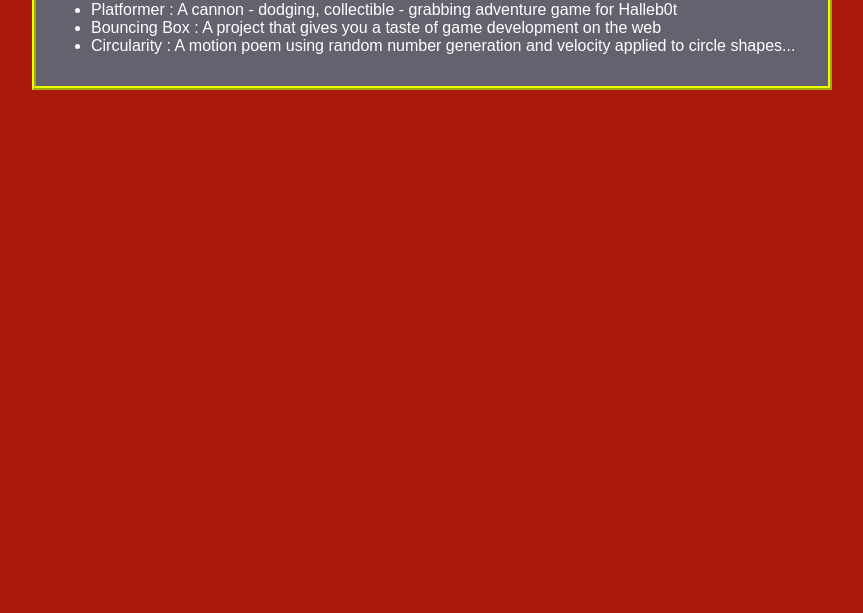
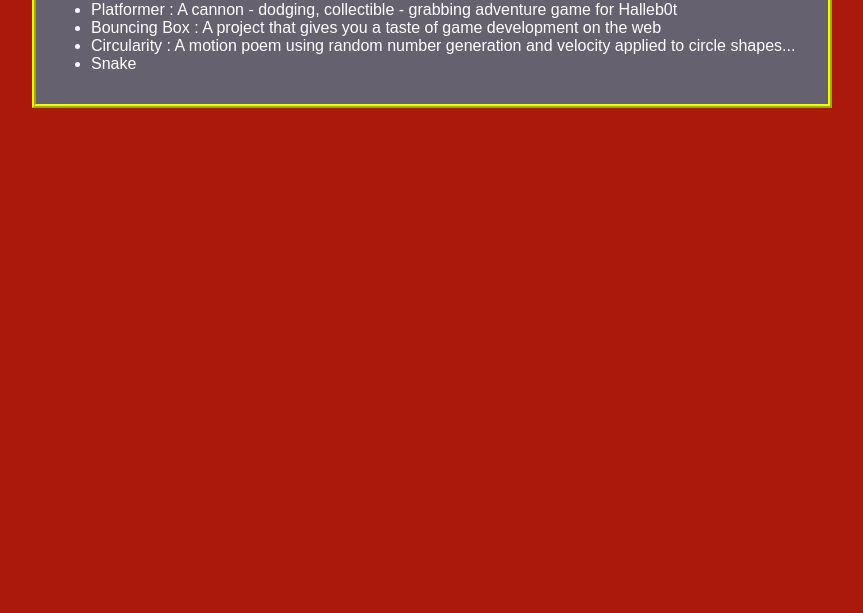
Before and after one commit to CreativeEngine28/CreativeEngine28.github.io, a plain HTML site: page portfolio.html in a window 1280 px wide. Shown: the part 187-800 px from the top of the page, without its empty margins (208-1071 px from the left). Drawn offline with Linux system fonts and the light colour scheme.

Commit message:
update portfolio

```diff
--- a/portfolio.html
+++ b/portfolio.html
@@ -25,7 +25,7 @@
             <li><a href="projects/platformer/">Platformer : A cannon - dodging, collectible - grabbing adventure game for Halleb0t</a></li>
             <li><a href="projects/bouncing-box/">Bouncing Box : A project that gives you a taste of game development on the web </a></li>
             <li><a href="projects/circularity/">Circularity : A motion poem using random number generation and velocity applied to circle shapes...</a></li>
-
+            <li><a href="asd-projects/snake-fsd">Snake</a></li>
         </ul>
     </div>
    </main>
```
